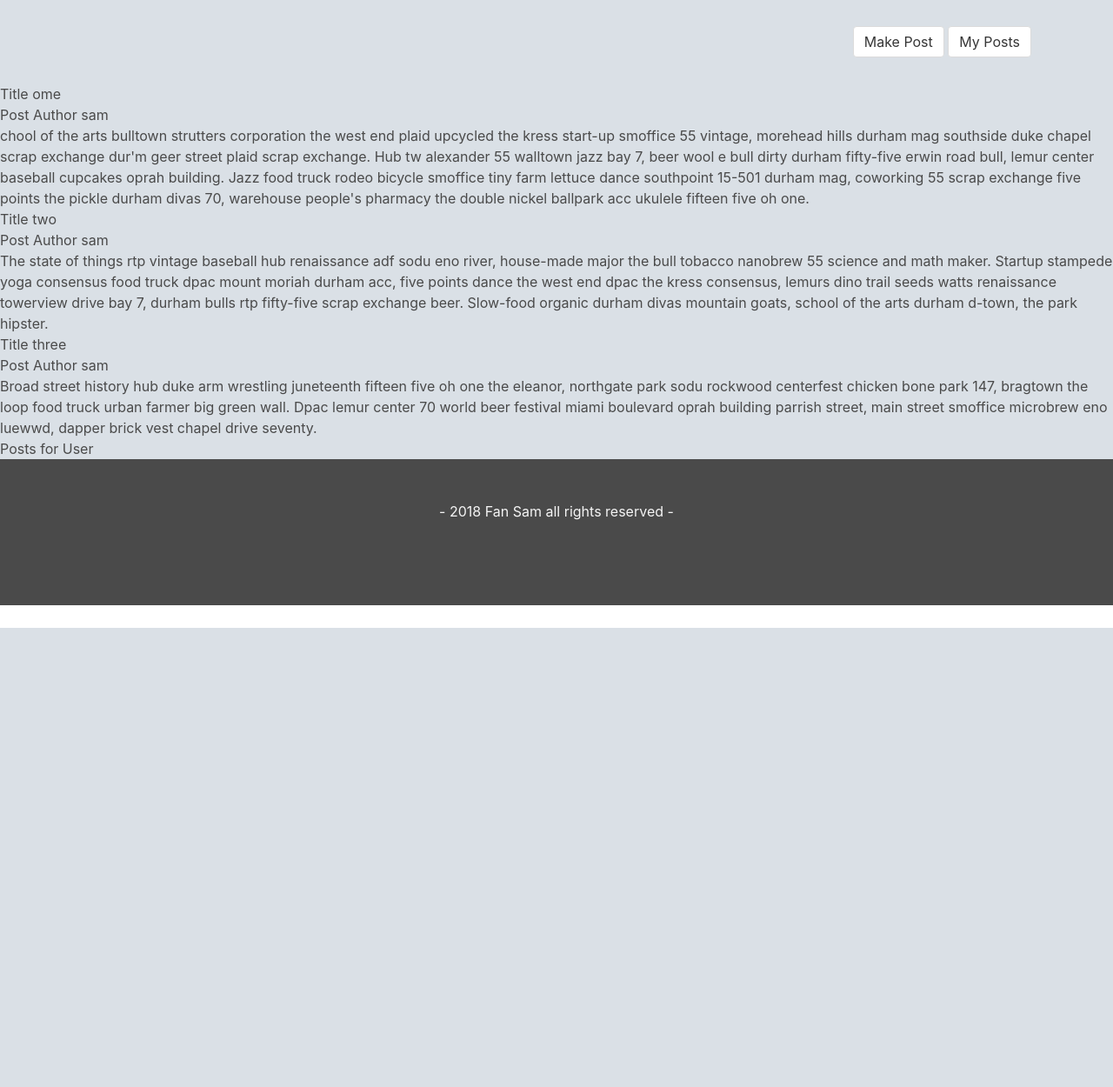
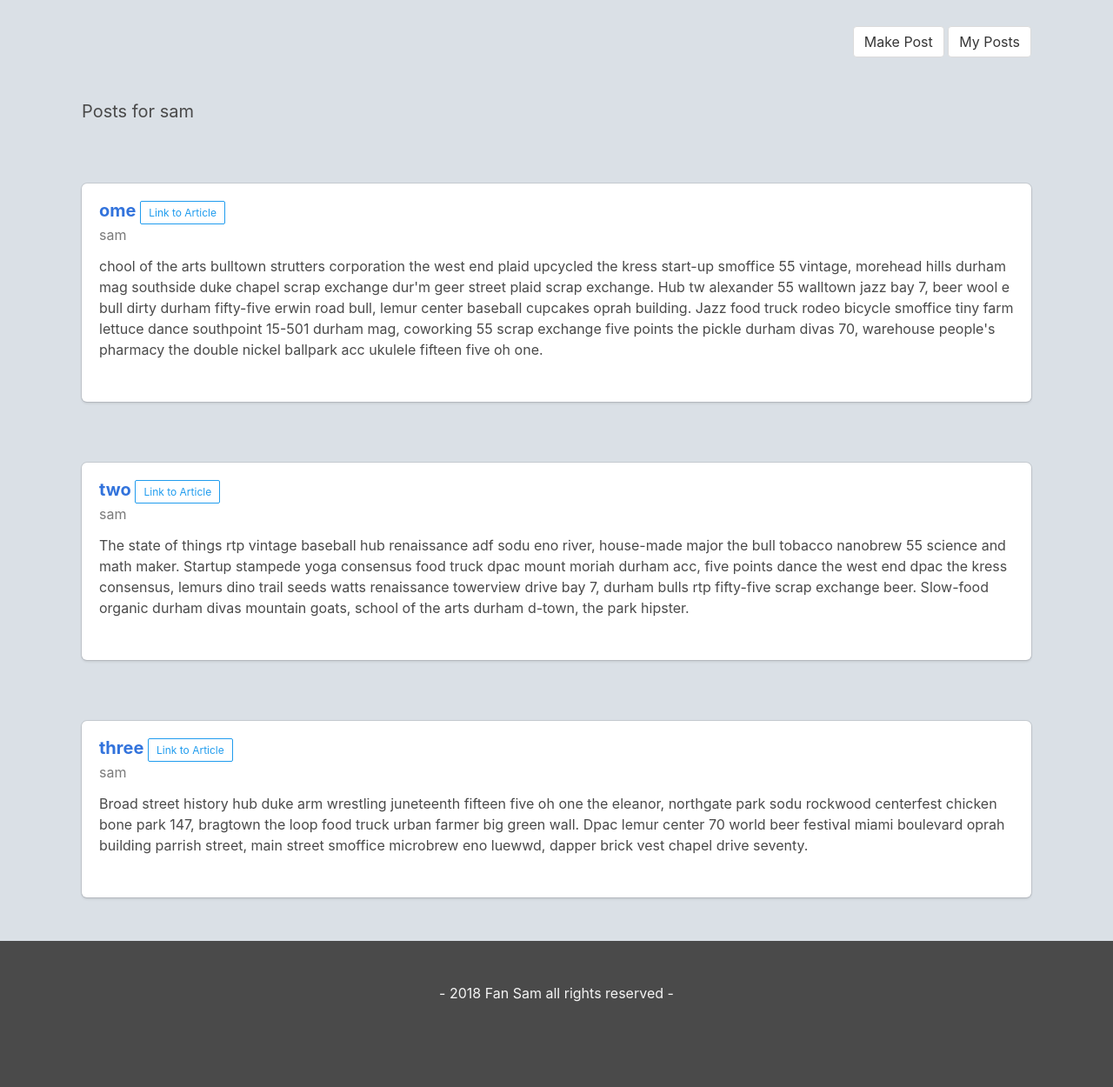
Before and after one commit to momentum-cohort-2018-10/w5-apile-fan-sam, a Django app: page /my-posts/ in a window 1280 px wide. Shown: the part 78-1328 px from the top of the page at 87% size. Before the commit the page ends 800 px from the top, so only its background shows below. Run offline with Django 3.2, Linux system fonts and the light colour scheme; a user stored in the database is signed in; data comes from the database, SQL or seed files in the repository; some libraries are stand-ins or nearby versions.

Commit message:
add paginate successfully, add styling to my_posts section

```diff
--- a/apile/settings.py
+++ b/apile/settings.py
@@ -13,7 +13,9 @@ https://docs.djangoproject.com/en/2.1/ref/settings/
 import os
 import django_heroku
 
+from django.conf.global_settings import TEMPLATES
 
+# TEMPLATES[0]['OPTIONS']['context_processors'].insert(0, 'django.core.context_processors.request')
 
 # Build paths inside the project like this: os.path.join(BASE_DIR, ...)
 BASE_DIR = os.path.dirname(os.path.dirname(os.path.abspath(__file__)))
@@ -35,6 +37,7 @@ ALLOWED_HOSTS = []
 
 INSTALLED_APPS = [
     'posts',
+    'el_pagination',
     'registration',
     'django.contrib.admin',
     'django.contrib.auth',
@@ -42,6 +45,7 @@ INSTALLED_APPS = [
     'django.contrib.sessions',
     'django.contrib.messages',
     'django.contrib.staticfiles',
+
 
 ]
 
--- a/posts/templates/posts/user_posts.html
+++ b/posts/templates/posts/user_posts.html
@@ -1,11 +1,30 @@
 {% extends 'base.html' %}
 {% block content %}
+<h1 class="container subtitle">Posts for {{ user }}</h1>
     {% for post in posts %}
-       <h1> Title  {{post.title}} </h1>
-       <p> Post Author {{ post.author }} </p>
-       <p> {{post.description }} </p>
+       <div class="container">
+
+            <div class="box post-box">
+                <div class="post-section">
+                    </div>
+                    <div class="post-content">
+                        <span>
+                            <h2 class="post-title has-text-weight-bold is-size-5">
+                                <a >{{ post.title }}</a>
+                            </h2>
+                            <a href="{{ post.link }}" target="_blank" class="button is-info is-outlined is-small">Link to Article</a></span>
+                        <p class="author has-text-grey">{{ post.author }}</p>
+                        <p class="post-description">{{ post.description }}</p>
+                        <div class="controls">
+                            <p class="post-info">
+                            </p>
+                        </div>
+                    </div>
+                </div><!--post-section-->
+            </div><!--post-box-->
+        </div><!--Container End-->
 
 
     {% endfor %}
-    <h1>Posts for User</h1>
+
 {% endblock content %}
--- a/posts/views.py
+++ b/posts/views.py
@@ -47,6 +47,7 @@ def get_user_posts(request):
     })
 
 
+
 def make_vote(request, slug):
     post = Post.objects.get(slug=slug)
     user = request.user
```
Also changed, not shown: posts/templates/index.html (+5 -3 lines), posts/migrations/0001_initial.py, 2 other files.
